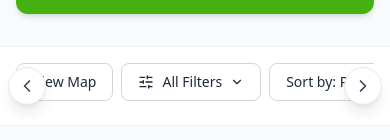
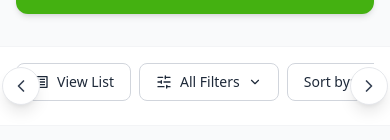
Before and after one commit to ahamedasif07/map-location, a Next.js app: page / in a window 390 px wide. Shown: the part 308-448 px from the top of the page. Built offline with nearby package versions, Linux system fonts and the light colour scheme.

Commit message:
done view togol

```diff
--- a/src/app/page.js
+++ b/src/app/page.js
@@ -12,12 +12,7 @@ export default function Home() {
 
   useEffect(() => {
     const handleScroll = () => {
-      // আপনি ৩০ পিক্সেল স্ক্রল করার পর ফিক্সড করতে চেয়েছেন
-      if (window.scrollY > 30) {
-        setIsSticky(true);
-      } else {
-        setIsSticky(false);
-      }
+      setIsSticky(window.scrollY > 30);
     };
     window.addEventListener("scroll", handleScroll);
     return () => window.removeEventListener("scroll", handleScroll);
@@ -25,6 +20,7 @@ export default function Home() {
 
   return (
     <div className="relative min-h-screen bg-gray-50">
+      {/* Sticky Top Section */}
       <div
         className={`z-50 transition-all duration-300 ${
           isSticky
@@ -33,21 +29,29 @@ export default function Home() {
         }`}
       >
         <HotelSearchBar />
-        <FilterBar const isMapShow={isMapShow} setIsMapShow={setIsMapShow} />
-
+        <FilterBar isMapShow={isMapShow} setIsMapShow={setIsMapShow} />
         <TopBanner />
       </div>
 
-      <div className=" px-4 py-6 relative">
+      {/* Content */}
+      <div className="px-4 py-6 relative">
         <div className="flex flex-col lg:flex-row gap-6 items-start">
-          {/* Left side: Hotel Cards List */}
-          <div className="w-full lg:w-[60%] space-y-4">
+          {/* Hotel List */}
+          <div
+            className={`w-full lg:w-[60%] space-y-4 ${
+              isMapShow ? "hidden lg:block" : "block"
+            }`}
+          >
             <HotelCard />
           </div>
 
-          {/* Right side: Map - এটি স্ক্রল করার সময় নিজের জায়গায় আটকে (Sticky) থাকবে */}
-          <div className="w-full  fixed lg:w-[50%] lg:sticky lg:top-[350px] h-[calc(100-220px)]">
-            <div className=" overflow-hidden border border-gray-200 shadow-sm h-[500px] lg:h-[600px]">
+          {/* Map */}
+          <div
+            className={`w-full ${
+              isMapShow ? "block" : "hidden lg:block"
+            } fixed lg:sticky lg:top-[350px] lg:w-[50%]`}
+          >
+            <div className="overflow-hidden border border-gray-200 shadow-sm h-[500px] lg:h-[600px]">
               <MapLocation />
             </div>
           </div>
--- a/src/components/FilterBar.jsx
+++ b/src/components/FilterBar.jsx
@@ -9,7 +9,9 @@ import {
   ChevronRight,
 } from "lucide-react";
 import AllFiltersDropdown from "./AllFilterButton";
-import { CiViewList } from "react-icons/ci";
+import { FaMapMarkerAlt } from "react-icons/fa";
+
+import { RiListView } from "react-icons/ri";
 
 /**
  * FilterButton Component with Portal support
@@ -98,6 +100,8 @@ export default function FilterBar({ isMapShow, setIsMapShow }) {
   const filters = [
     {
       label: ["View List", "View Map"],
+      iconMap: <RiListView size={16} />,
+      iconList: <FaMapMarkerAlt size={16} />,
     },
     { label: "All Filters", icon: <SlidersHorizontal size={16} /> },
     {
@@ -151,7 +155,7 @@ export default function FilterBar({ isMapShow, setIsMapShow }) {
         {/* Left Arrow Button */}
         <button
           onClick={() => handleScroll("left")}
-          className="absolute left-2 top-1/2 -translate-y-1/2 p-2 rounded-full bg-white shadow-lg z-20 md:hidden border border-gray-200 hover:bg-gray-50 active:scale-90 transition-all"
+          className="absolute left-0.5  top-1/2 -translate-y-1/2 p-2 rounded-full bg-white shadow-lg z-20 md:hidden border border-gray-200 hover:bg-gray-50 active:scale-90 transition-all"
           aria-label="Scroll left"
         >
           <ChevronLeft size={20} className="text-gray-700" />
@@ -160,7 +164,7 @@ export default function FilterBar({ isMapShow, setIsMapShow }) {
         {/* Right Arrow Button */}
         <button
           onClick={() => handleScroll("right")}
-          className="absolute right-2 top-1/2 -translate-y-1/2 p-2 rounded-full bg-white shadow-lg z-20 md:hidden border border-gray-200 hover:bg-gray-50 active:scale-90 transition-all"
+          className="absolute right-0.5 top-1/2 -translate-y-1/2 p-2 rounded-full bg-white shadow-lg z-20 md:hidden border border-gray-200 hover:bg-gray-50 active:scale-90 transition-all"
           aria-label="Scroll right"
         >
           <ChevronRight size={20} className="text-gray-700" />
@@ -185,8 +189,8 @@ export default function FilterBar({ isMapShow, setIsMapShow }) {
                   key={index}
                 >
                   <FilterButton
-                    label={isMapShow ? filter.label[1] : filter.label[0]}
-                    icon={filter.icon}
+                    label={isMapShow ? filter.label[0] : filter.label[1]}
+                    icon={isMapShow ? filter.iconMap : filter.iconList}
                   ></FilterButton>
                 </div>
               );
```
